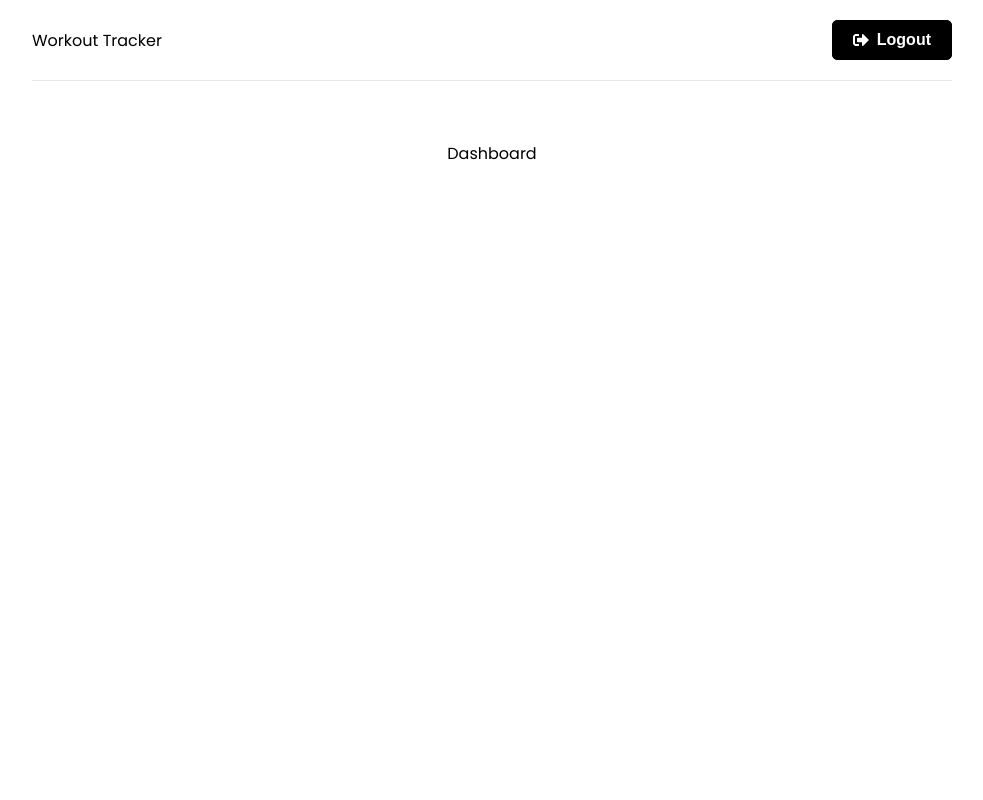
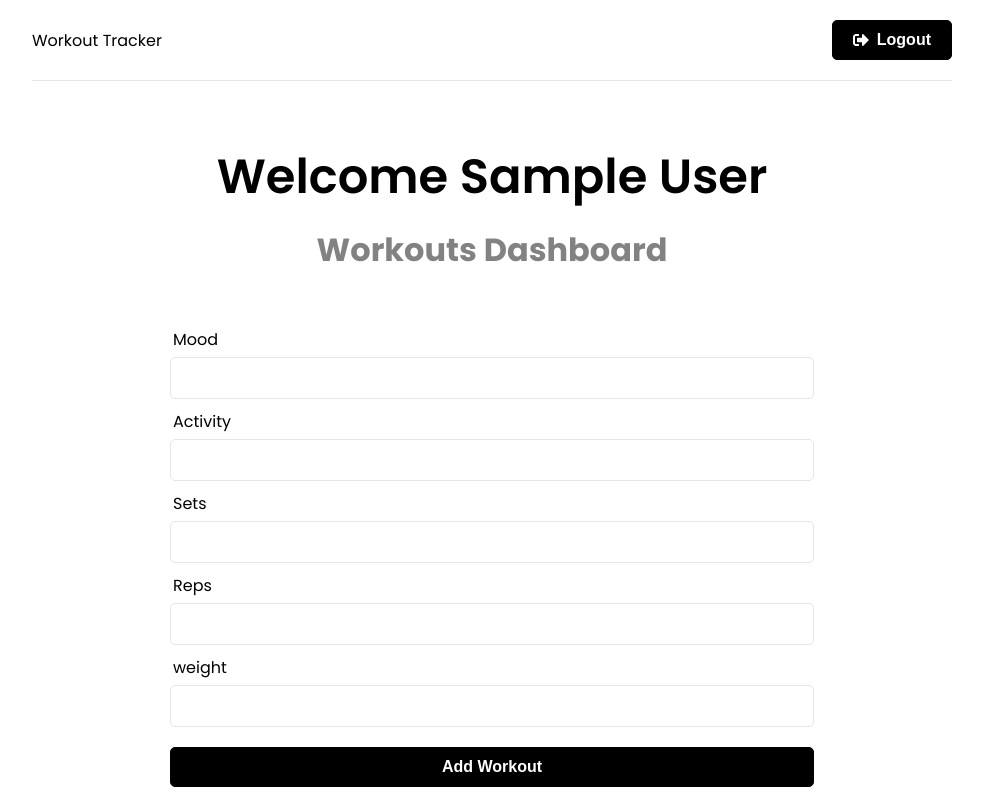
Before and after one commit to Julian0816/the-100sec-videos, a React (Create React App) app in the folder frontend/: page / in a window 1280 px wide. Shown: the whole page, without its empty margins (148-1131 px from the left). Built offline with nearby package versions, Linux system fonts and the light colour scheme; sample sign-in values are in the browser's storage.

Commit message:
workout slice in redux, Dashboard and working on workout form

```diff
--- a/frontend/src/app/store.js
+++ b/frontend/src/app/store.js
@@ -1,8 +1,10 @@
 import { configureStore } from '@reduxjs/toolkit';
 import authReducer from '../features/auth/authSlice';
+import workoutReducer from '../features/workouts/workoutSlice';
 
 export const store = configureStore({
   reducer: {
     auth: authReducer,
+    wirkouts: workoutReducer
   },
 });
--- /dev/null
+++ b/frontend/src/components/WorkoutForm.jsx
@@ -0,0 +1,73 @@
+import { useState } from "react";
+import { useDispatch } from "react-redux";
+import { createWorkout } from '../features/workouts/workoutSlice'
+import React from "react";
+
+function WorkoutForm() {
+  const [text, setText] = useState("");
+
+  const dispatch = useDispatch()
+
+  const onSubmit = (e) => {
+    e.preventDefault();
+
+    dispatch(createWorkout({text}))
+    setText('')
+  };
+
+  return (
+    <section className="form">
+      <form onSubmit={onSubmit}>
+        <div className="form-group">
+          <label htmlFor="text">Mood</label>
+          <input
+            type="text"
+            name="mood"
+            id="mood"
+            value={text}
+            onChange={(e) => setText(e.target.mood)}
+          />
+          <label htmlFor="text">Activity</label>
+          <input
+            type="text"
+            name="activity"
+            id="activity"
+            value={text}
+            onChange={(e) => setText(e.target.activity)}
+          />
+          <label htmlFor="text">Sets</label>
+          <input
+            type="text"
+            name="sets"
+            id="sets"
+            value={text}
+            onChange={(e) => setText(e.target.sets)}
+          />
+          <label htmlFor="text">Reps</label>
+          <input
+            type="text"
+            name="reps"
+            id="reps"
+            value={text}
+            onChange={(e) => setText(e.target.reps)}
+          />
+          <label htmlFor="text">weight</label>
+          <input
+            type="text"
+            name="weight"
+            id="weight"
+            value={text}
+            onChange={(e) => setText(e.target.weight)}
+          />
+        </div>
+        <div className="form-group">
+          <button className="btn btn-block" type="submit">
+            Add Workout
+          </button>
+        </div>
+      </form>
+    </section>
+  );
+}
+
+export default WorkoutForm;
--- /dev/null
+++ b/frontend/src/features/workouts/workoutService.js
@@ -0,0 +1,22 @@
+import axios from 'axios'
+
+const API_URL = '/api/workouts'
+
+// Create new workout
+const createWorkout = async (workoutData, token) => {
+    const config = {
+        headers: {
+            Authorization: `Bearer ${token}`
+        }
+    }
+
+    const response = await axios.post(API_URL, workoutData, config)
+
+    return response.data
+}
+
+const workoutService = {
+    createWorkout
+}
+
+export default workoutService
--- /dev/null
+++ b/frontend/src/features/workouts/workoutSlice.js
@@ -0,0 +1,59 @@
+import { createSlice, createAsyncThunk } from "@reduxjs/toolkit";
+import workoutService from "./workoutService";
+
+
+const initialState = {
+  workouts: [],
+  isError: false,
+  isSuccess: false,
+  isLoading: false,
+  message: "",
+};
+
+// Create new Wworkout
+export const createWorkout = createAsyncThunk(
+  "workouts/create",
+  async (workoutData, thunkAPI) => {
+    try {
+        const token = thunkAPI.getState().auth.user.token
+        return await workoutService.createWorkout(workoutData, token)
+    } catch (error) {
+      const message =
+        (error.response &&
+          error.response.data &&
+          error.response.data.message) ||
+        error.message ||
+        error.toString();
+
+      return thunkAPI.rejectWithValue(message);
+    }
+  }
+);
+
+export const workoutSlice = createSlice({
+  name: "workout",
+  initialState,
+  reducers: {
+    reset: (state) => initialState,
+  },
+  extraReducers: (builder) => {
+    builder
+    .addCase(createWorkout.pending, (state) => {
+        state.isLoading = true
+    })
+    .addCase(createWorkout.fulfilled, (state, action) => {
+        state.isLoading = false
+        state.isSuccess = true
+        state.workouts.push(action.payload)
+    })
+    .addCase(createWorkout.rejected, (state, action) => {
+        state.isLoading = false
+        state.isError = true
+        state.message = action.payload
+    })
+
+  }
+});
+
+export const { reser } = workoutSlice.actions;
+export default workoutSlice.reducer;
--- a/frontend/src/pages/Dashboard.jsx
+++ b/frontend/src/pages/Dashboard.jsx
@@ -1,6 +1,7 @@
 import { useEffect  } from 'react'
 import { useNavigate } from 'react-router-dom'
 import { useSelector } from 'react-redux'
+import WorkoutForm from '../components/WorkoutForm'
 import React from 'react'
 
 function Dashboard() {
@@ -16,7 +17,18 @@ function Dashboard() {
   }, [user, navigate])
 
   return (
-    <div>Dashboard</div>
+    <>
+      <section className="heading">
+        <h1>
+          Welcome {user && user.name }
+        </h1>
+        <p>
+          Workouts Dashboard
+        </p>
+      </section>
+
+      <WorkoutForm />
+    </>
   )
 }
 
```
